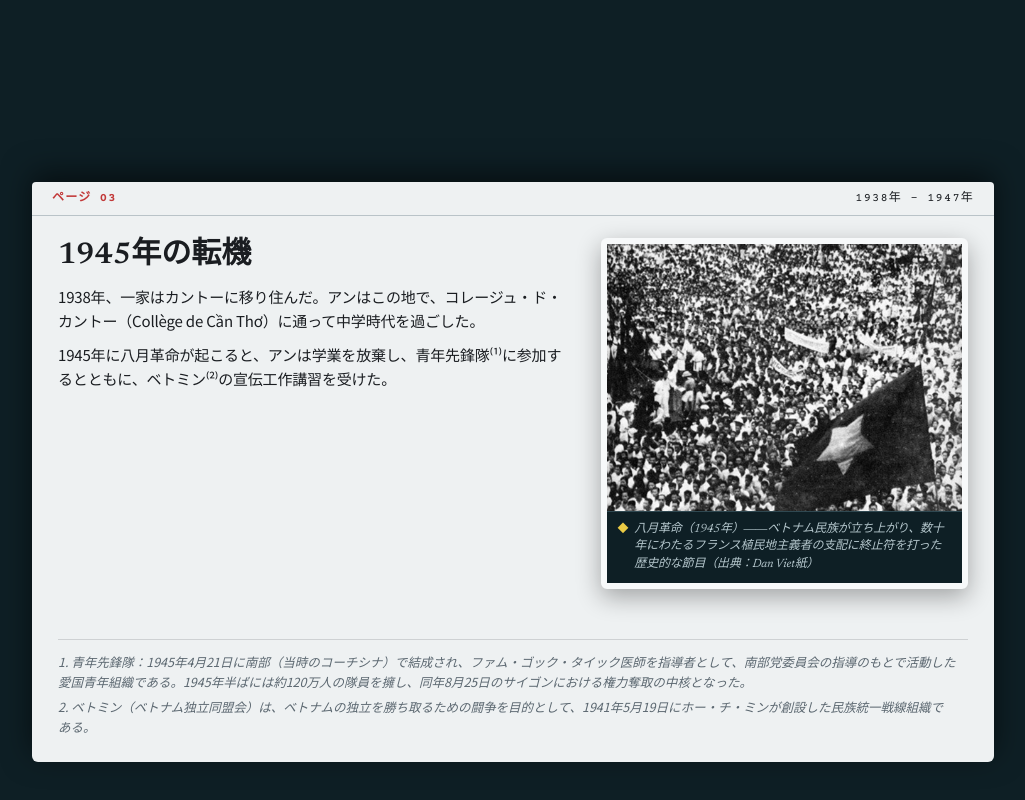
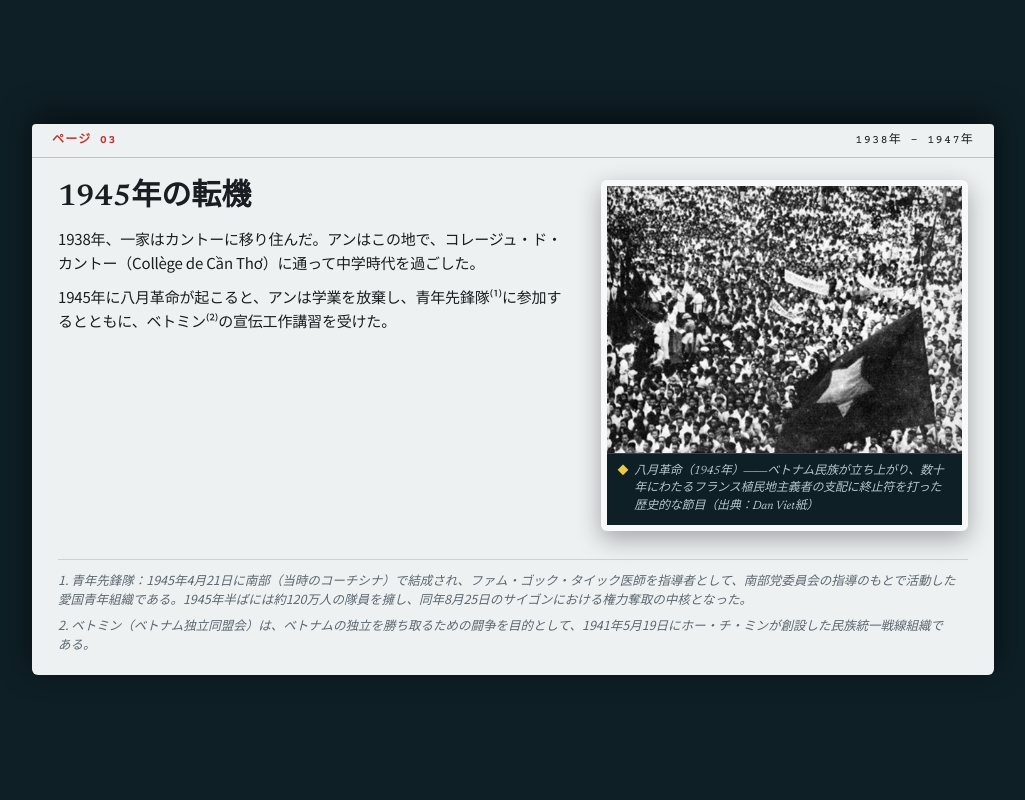
Before and after one commit to hunglv3112/PXA, a plain HTML site: page bio.html in a window 1280 px wide. Shown: the part 1680-2480 px from the top of the page, without its empty margins (127-1152 px from the left). Drawn offline with nearby package versions, Linux system fonts and the light colour scheme.

Commit message:
Update bio.html

```diff
--- a/bio.html
+++ b/bio.html
@@ -101,8 +101,8 @@
       color: var(--ink);
       border-radius: 4px 4px 6px 6px;
       box-shadow: 0 -8px 30px rgba(0, 0, 0, .55);
-      padding-bottom: 26px;
-      min-height: 580px;
+      padding-bottom: 22px;
+      min-height: 470px;
       display: flex;
       flex-direction: column;
     }
@@ -131,7 +131,7 @@
       display: grid;
       grid-template-columns: 1.4fr 1fr;
       gap: 28px;
-      padding: 22px 26px 20px;
+      padding: 22px 26px 14px;
       flex: 1 0 auto;
       align-items: start;
     }
@@ -306,11 +306,11 @@
 
     /* Chú thích footnote ở đáy trang */
     .page-footnote {
-      margin-top: auto;
+      margin-top: 14px;
       margin-left: 26px;
       margin-right: 26px;
       margin-bottom: 0;
-      padding-top: 12px;
+      padding-top: 10px;
       border-top: 1px solid rgba(26, 29, 33, 0.15);
       font-size: 12.5px;
       line-height: 1.55;
@@ -970,7 +970,32 @@
       }, { rootMargin: '-30% 0px -30% 0px' });
 
       document.querySelectorAll('.page').forEach(p => ioInstance.observe(p));
+      syncDossierPageHeights();
+      setTimeout(syncDossierPageHeights, 150);
+      setTimeout(syncDossierPageHeights, 500);
+
+      document.querySelectorAll('.pin-img').forEach(img => {
+        if (!img.complete) {
+          img.addEventListener('load', syncDossierPageHeights);
+        }
+      });
     }
+
+    function syncDossierPageHeights() {
+      const pages = document.querySelectorAll('.page');
+      if (!pages.length) return;
+      pages.forEach(p => p.style.minHeight = '');
+      let maxH = 0;
+      pages.forEach(p => {
+        const h = p.offsetHeight;
+        if (h > maxH) maxH = h;
+      });
+      if (maxH > 0) {
+        pages.forEach(p => p.style.minHeight = maxH + 'px');
+      }
+    }
+
+    window.addEventListener('resize', syncDossierPageHeights);
 
     // Lắng nghe sự kiện chuyển đổi ngôn ngữ
     window.addEventListener('languagechange', () => {
```
